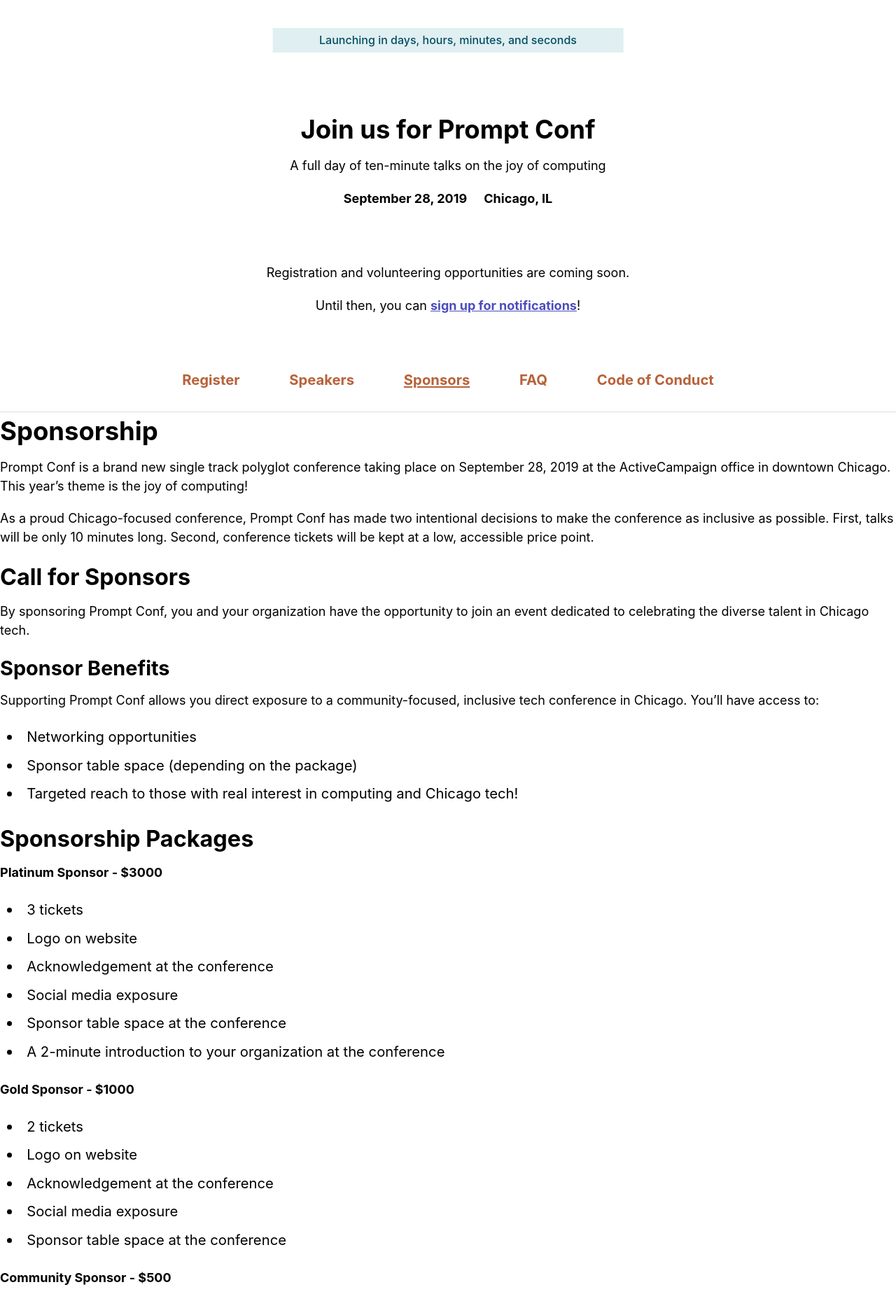
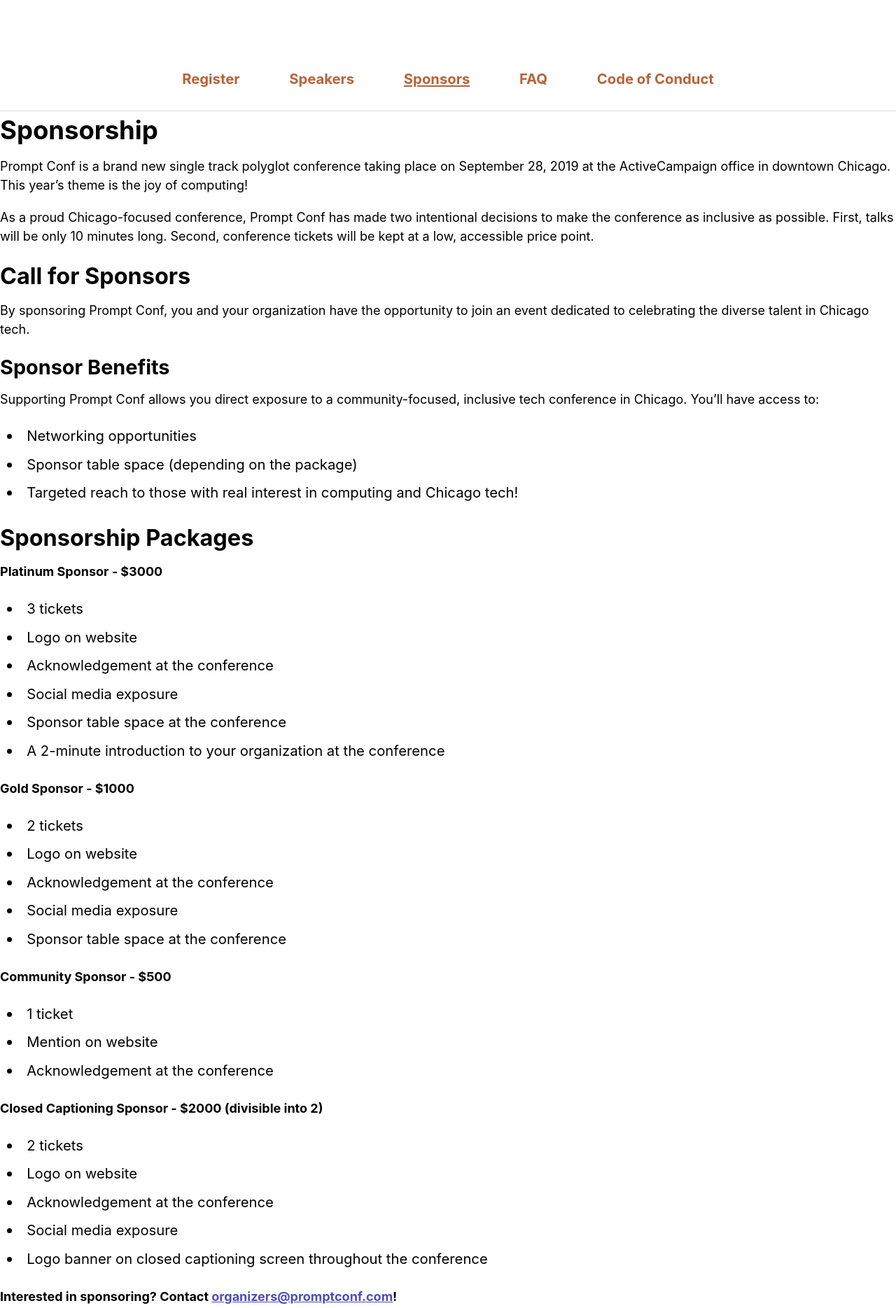
Before and after one commit to promptconf/promptconf.github.io, a Jekyll site: the page built from _pages/sponsorship.md, in a window 1280 px wide. Shown: the top 1869 px of the page at 70% size. Built offline with Jekyll 4.4.1, drawn with Linux system fonts in a browser that asks for light colours; some web fonts are replaced.

Commit message:
make conditional header

```diff
--- a/_includes/header.html
+++ b/_includes/header.html
@@ -1,5 +1,12 @@
-<header class='header'>
+<header class={% if page.url == '/' %}
+                'header header--home'
+            {% else %}
+                'header'
+            {% endif %}
+>
     <!-- <a href={{ '/' }}{{ site.baseurl }}><img src={{ site.baseurl }}{{ '/assets/images/prompt_conf_sq.png' }} alt='Prompt Conf logo' class='header__logo'></a> -->
+
+    {% if page.url == '/' %}
         {% include partials/countdown.html %}
         <h1>Join us for Prompt Conf</h1>
         <p>A full day of ten-minute talks on the joy of computing</p>
@@ -10,5 +17,7 @@
 
             <p>Until then, you can <a class='gtm-cta' href='#email'>sign up for notifications</a>!</p>
         </div>
+    {% endif %}
+
     {% include nav.html %}
 </header>
--- a/assets/_sass/main.scss
+++ b/assets/_sass/main.scss
@@ -138,9 +138,13 @@
 }
 
 .header {
-    padding: $space-jumbo $space-standard $space-standard;
+    padding: $space-standard;
     text-align: center;
     border-bottom: $border-sections;
+}
+
+.header--home {
+    padding: $space-jumbo $space-standard $space-standard;
 }
 
 // .header__logo {
```
Lines whose indentation alone changed are shown as unchanged.
